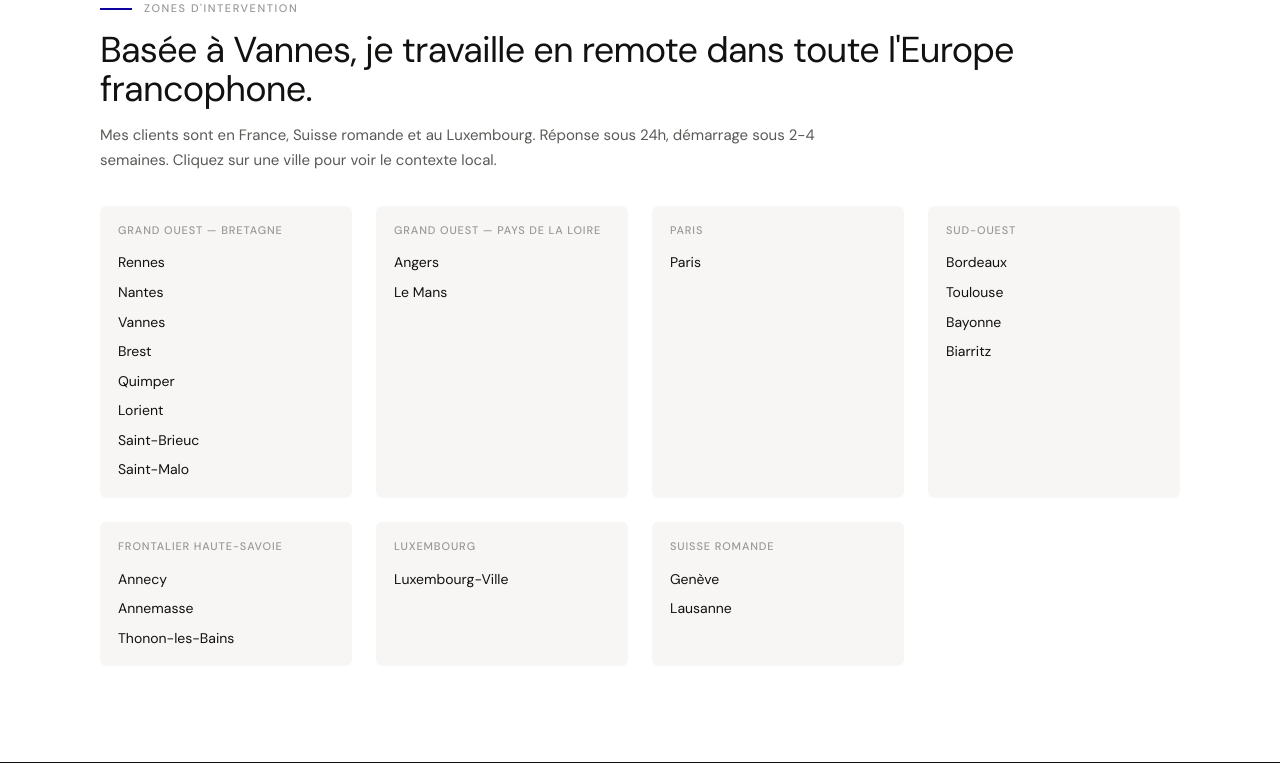
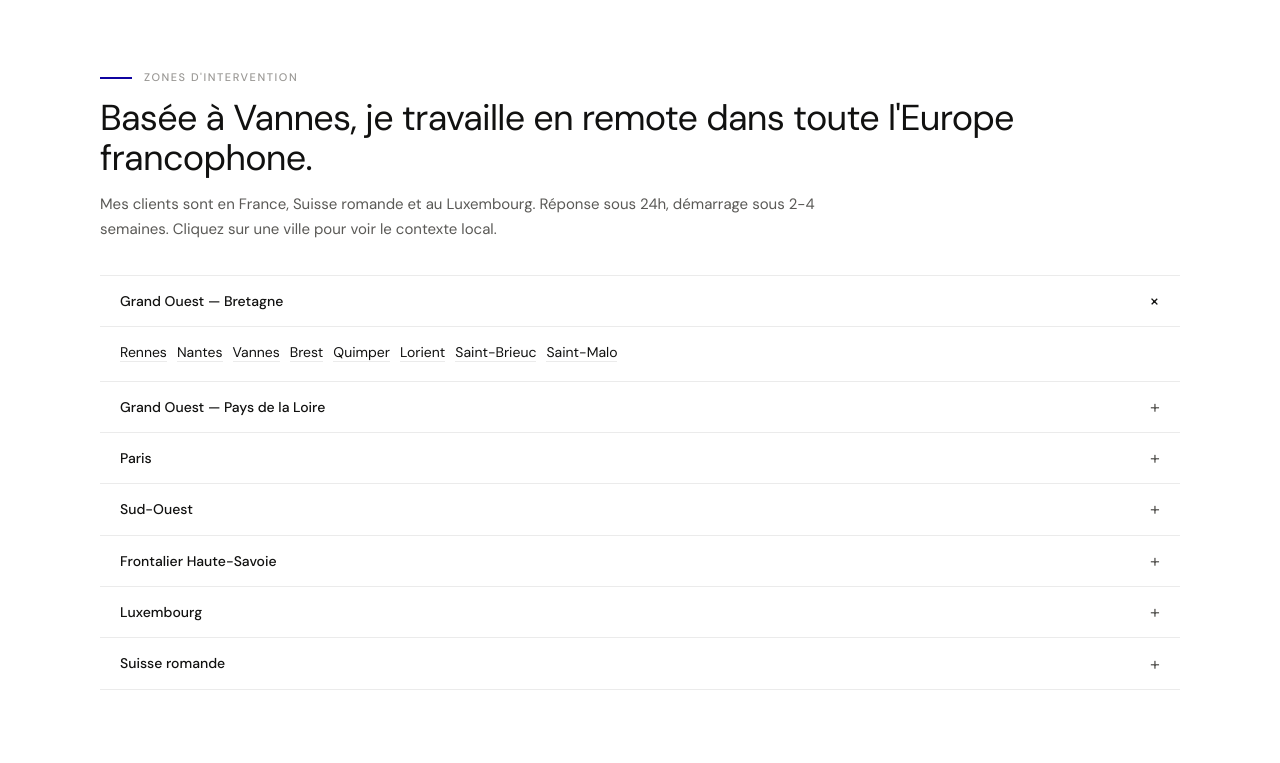
Before and after one commit to Sonia-Devellia/Portfolio, a PHP site: page /tarifs in a window 1280 px wide. Shown: the part 2960-3723 px from the top of the page. Run offline with PHP 8.4, Linux system fonts and the light colour scheme.

Commit message:
feat(tarifs): zones en dropdowns, ajout carte Stage, suppression CDI mi-temps

```diff
--- a/app/Views/home/tarifs.php
+++ b/app/Views/home/tarifs.php
@@ -126,31 +126,34 @@ $isFr = $lang === 'fr';
                 </a>
             </article>
 
-            <!-- ── OPTION 3 : CDI MI-TEMPS ── -->
-            <article class="tarif-card" id="cdi-mi-temps">
-                <p class="tarif-card__type"><?= $isFr ? 'CDI mi-temps — 50 %' : 'Part-time CDI — 50%' ?></p>
+            <!-- ── OPTION 5 : STAGE ── -->
+            <article class="tarif-card" id="stage">
+                <div class="tarif-card__badge">
+                    <span class="tag tag--green"><?= $isFr ? 'Remote & Bretagne' : 'Remote & Brittany' ?></span>
+                </div>
+                <p class="tarif-card__type"><?= $isFr ? 'Stage — convention obligatoire' : 'Internship — agreement required' ?></p>
                 <div class="tarif-card__price">
-                    <span class="tarif-card__amount"><?= $isFr ? 'Sur demande' : 'On request' ?></span>
-                    <span class="tarif-card__unit"><?= $isFr ? '17h30 / semaine' : '17h30 / week' ?></span>
+                    <span class="tarif-card__amount"><?= $isFr ? '6 mois min.' : '6 months min.' ?></span>
+                    <span class="tarif-card__unit"><?= $isFr ? 'temps plein' : 'full time' ?></span>
                 </div>
                 <p class="tarif-card__forfait">
-                    <?= $isFr ? 'Remote 100 % · Jours dédiés à définir ensemble' : '100% remote · Dedicated days to define together' ?>
+                    <?= $isFr ? 'Remote ou présentiel Bretagne · Convention de stage requise' : 'Remote or on-site Brittany · Internship agreement required' ?>
                 </p>
                 <ul class="tarif-card__list">
-                    <li><?= $isFr ? 'Engagement salarié sans monopole du temps' : 'Employed commitment without time monopoly' ?></li>
-                    <li><?= $isFr ? 'Idéal pour les budgets early-stage' : 'Ideal for early-stage budgets' ?></li>
-                    <li><?= $isFr ? 'Planning prévisible — jours fixes hebdomadaires' : 'Predictable schedule — fixed weekly days' ?></li>
-                    <li><?= $isFr ? 'Prétentions communiquées après premier échange' : 'Salary expectations shared after initial call' ?></li>
-                    <li><?= $isFr ? 'Cumul possible avec activité freelance hors temps dédié' : 'Cumulative freelance activity possible outside dedicated time' ?></li>
+                    <li><?= $isFr ? 'Participation à des projets réels et ambitieux' : 'Involvement in real, ambitious projects' ?></li>
+                    <li><?= $isFr ? 'Montée en compétences sur PHP, Python, IA appliquée' : 'Skills development in PHP, Python, applied AI' ?></li>
+                    <li><?= $isFr ? 'Échanges réguliers, feedback et suivi personnalisé' : 'Regular exchanges, feedback and personal mentoring' ?></li>
+                    <li><?= $isFr ? 'Environnement de travail structuré et bienveillant' : 'Structured and supportive work environment' ?></li>
+                    <li><?= $isFr ? 'Gratification légale en vigueur' : 'Statutory internship allowance applies' ?></li>
                 </ul>
                 <div class="tarif-card__ideal">
                     <strong><?= $isFr ? 'Idéal pour :' : 'Ideal for:' ?></strong>
                     <?= $isFr
-                        ? 'Startups early-stage, fondateurs tech solos ayant besoin d\'un binôme senior sans coût full-time.'
-                        : 'Early-stage startups, solo tech founders needing a senior partner without full-time cost.' ?>
+                        ? 'Étudiant·e en développement web souhaitant progresser sur des projets concrets. Aussi ouvert aux startups et TPE/PME cherchant à former et intégrer un profil junior avec l\'encadrement d\'une développeuse senior.'
+                        : 'Web development students looking to grow on real projects. Also open to startups and SMBs wanting to train and integrate a junior profile under senior developer mentorship.' ?>
                 </div>
                 <a href="<?= $base ?>/contact" class="btn btn--outline btn--full">
-                    <?= $isFr ? 'En savoir plus →' : 'Learn more →' ?>
+                    <?= $isFr ? 'Me contacter →' : 'Get in touch →' ?>
                 </a>
             </article>
 
@@ -317,18 +320,21 @@ $isFr = $lang === 'fr';
         ?>
 
         <div class="zones-grid">
-            <?php foreach ($zones as $zoneName => $cities): ?>
-            <div class="zones-grid__group">
-                <span class="zones-grid__zone-name"><?= htmlspecialchars($zoneName) ?></span>
-                <ul class="zones-grid__cities">
+            <?php $idx = 0; foreach ($zones as $zoneName => $cities): ?>
+            <details class="zones-item" <?= $idx === 0 ? 'open' : '' ?>>
+                <summary class="zones-item__header">
+                    <span class="zones-item__name"><?= htmlspecialchars($zoneName) ?></span>
+                    <span class="zones-item__chev" aria-hidden="true">+</span>
+                </summary>
+                <ul class="zones-item__cities">
                     <?php foreach ($cities as $slug => $label): ?>
                     <li>
                         <a href="<?= $base ?>/dev-freelance/<?= $slug ?>"><?= htmlspecialchars($label) ?></a>
                     </li>
                     <?php endforeach; ?>
                 </ul>
-            </div>
-            <?php endforeach; ?>
+            </details>
+            <?php $idx++; endforeach; ?>
         </div>
     </div>
 </section>
--- a/scss/pages/_tarifs.scss
+++ b/scss/pages/_tarifs.scss
@@ -351,41 +351,78 @@
 }
 
 .zones-grid {
-    display: grid;
-    grid-template-columns: repeat(auto-fit, minmax(220px, 1fr));
-    gap: 24px;
+    display: flex;
+    flex-direction: column;
+    border-top: var(--rule-thin);
+}
 
-    &__group {
-        padding: 16px 18px;
-        background: var(--bg-soft);
-        border-radius: var(--radius-sm);
+.zones-item {
+    border-bottom: var(--rule-thin);
+
+    &__header {
+        display: flex;
+        align-items: center;
+        gap: 12px;
+        padding: 14px 20px;
+        cursor: pointer;
+        list-style: none;
+        user-select: none;
+        transition: background var(--dur-fast) var(--ease-edit);
+
+        &::-webkit-details-marker { display: none; }
+
+        @media (hover: hover) {
+            &:hover { background: var(--bg-soft); }
+        }
     }
 
-    &__zone-name {
-        display: block;
-        font-size: var(--fs-mini);
+    &__name {
+        flex: 1;
+        font-size: 14px;
         font-weight: 500;
-        color: var(--text-3);
-        letter-spacing: 0.08em;
-        text-transform: uppercase;
-        margin-bottom: 10px;
+        color: var(--text);
+    }
+
+    &__chev {
+        font-size: 18px;
+        color: var(--text-2);
+        line-height: 1;
+        transition: transform var(--dur-med) var(--ease-edit), color var(--dur-fast) var(--ease-edit);
+        flex-shrink: 0;
+    }
+
+    &[open] &__chev {
+        transform: rotate(45deg);
+        color: var(--text);
+    }
+
+    &[open] &__header {
+        border-bottom: var(--rule-thin);
     }
 
     &__cities {
         list-style: none;
-        padding: 0;
+        padding: 12px 20px 16px;
         margin: 0;
         display: flex;
-        flex-direction: column;
-        gap: 4px;
+        flex-wrap: wrap;
+        gap: 4px 10px;
+
+        li { display: inline; }
 
         a {
             font-size: 14px;
             color: var(--text);
             text-decoration: none;
-            transition: color 0.15s;
+            border-bottom: 1px solid var(--border);
+            transition: border-color var(--dur-fast) var(--ease-edit), color var(--dur-fast) var(--ease-edit);
 
-            &:hover { color: var(--text-2); text-decoration: underline; text-underline-offset: 3px; }
+            @media (hover: hover) {
+                &:hover {
+                    color: var(--text-2);
+                    border-bottom-color: var(--border-md);
+                }
+            }
         }
     }
 }
```
Also changed, not shown: public/assets/css/main.css.
